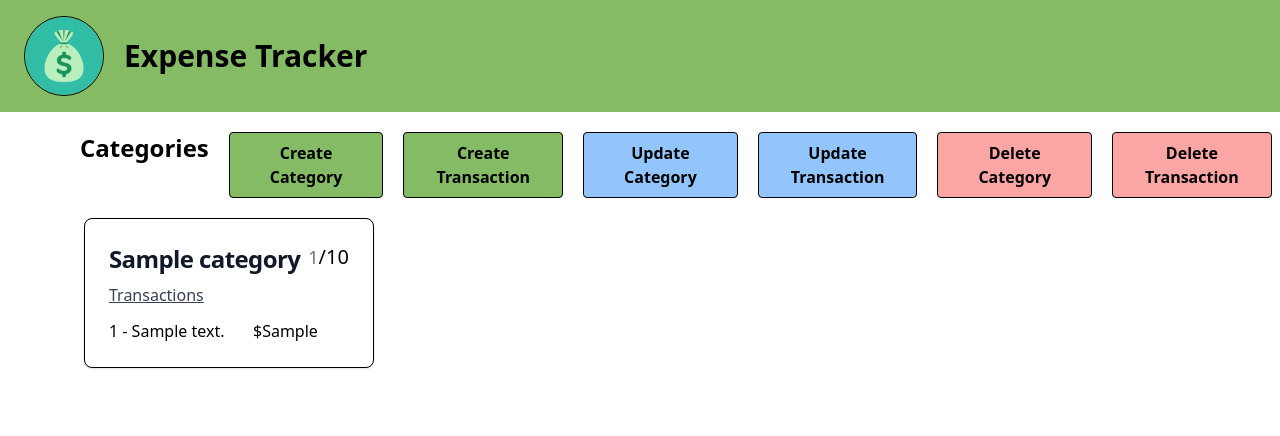
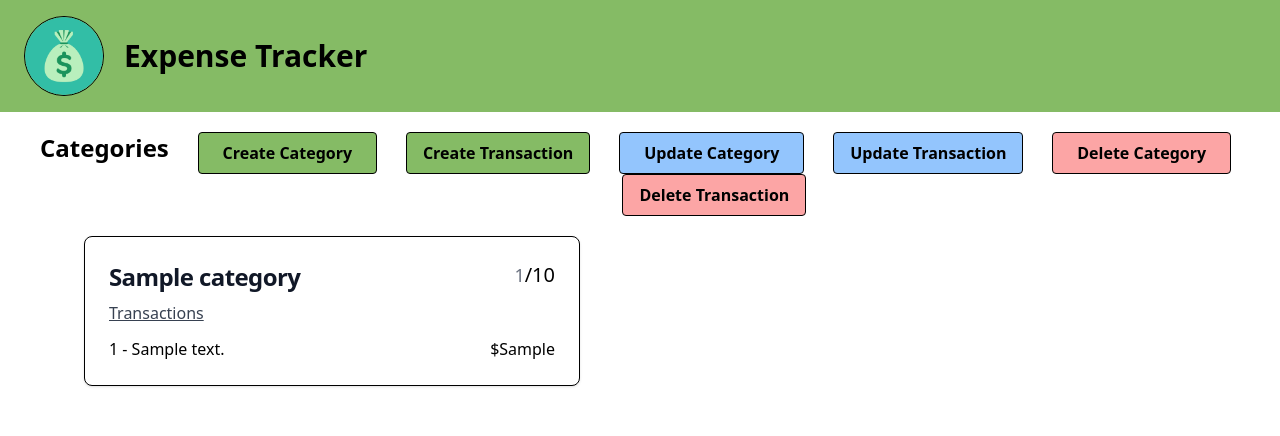
Before and after one commit to dharbo/490Project, a Flask app: template templates/home.html in a window 1280 px wide. Shown: the top 436 px of the page. Run offline with Flask 3, Linux system fonts and the light colour scheme; the template is opened without the code that fills it: most values are stand-ins (such as "Sample title", 1, 10 or a date in 2020); style sheets or scripts are compiled from the project's sources.

Commit message:
Added flex wrap to categories and buttons

```diff
--- a/templates/home.html
+++ b/templates/home.html
@@ -4,39 +4,39 @@
 
 <div class="m-5">
     <header class="m-5 flex justify-between">
-        <h2 class="font-semibold text-2xl ml-10">Categories</h2>
-        <div class="flex flex-row justify-evenly">
+        <h2 class="font-semibold text-2xl">Categories</h2>
+        <div class="flex flex-row justify-evenly flex-wrap">
             <button id="create-category"
-                class="ml-5 bg-[#85bb65] text-black font-bold py-2 px-10 border border-black hover:text-white hover:scale-125 rounded">
+                class="ml-5 bg-[#85bb65] text-black font-bold py-2 px-6 border border-black hover:text-white hover:scale-125 rounded">
                 Create Category
             </button>
-            <button id="add-transaction" class="ml-5 bg-[#85bb65] text-black font-bold py-2 px-8 border border-black hover:text-white hover:scale-125 rounded">
+            <button id="add-transaction" class="ml-5 bg-[#85bb65] text-black font-bold py-2 px-4 border border-black hover:text-white hover:scale-125 rounded">
                 Create Transaction
             </button>
             <button id="update-category"
-                class="ml-5 bg-blue-300 text-black font-bold py-2 px-10 border border-black hover:text-white hover:scale-125 rounded">
+                class="ml-5 bg-blue-300 text-black font-bold py-2 px-6 border border-black hover:text-white hover:scale-125 rounded">
                 Update Category
             </button>
-            <button id="update-transaction" class="ml-5 bg-blue-300 text-black font-bold py-2 px-8 border border-black hover:text-white hover:scale-125 rounded">
+            <button id="update-transaction" class="ml-5 bg-blue-300 text-black font-bold py-2 px-4 border border-black hover:text-white hover:scale-125 rounded">
                 Update Transaction
             </button>
             <button id="delete-category"
-                class="ml-5 bg-red-300 text-black font-bold py-2 px-10 border border-black hover:text-white hover:scale-125 rounded">
+                class="ml-5 bg-red-300 text-black font-bold py-2 px-6 border border-black hover:text-white hover:scale-125 rounded">
                 Delete Category
             </button>
-            <button id="delete-transaction" class="ml-5 bg-red-300 text-black font-bold py-2 px-8 border border-black hover:text-white hover:scale-125 rounded">
+            <button id="delete-transaction" class="ml-5 bg-red-300 text-black font-bold py-2 px-4 border border-black hover:text-white hover:scale-125 rounded">
                 Delete Transaction
             </button>
         </div>
     </header>
 
     <!-- HTML for the categories/transactions -->
-    <div class="flex">
+    <div class="flex flex-wrap">
 
         {% for category_name in user_expense_data['Category_Data'] %}
 
         <div
-            class="max-w-lg mx-16 p-6 bg-white border border-black rounded-lg shadow dark:bg-gray-800 dark:border-gray-700">
+            class="min-w-[40%] mb-5 mx-16 p-6 bg-white border border-black rounded-lg shadow dark:bg-gray-800 dark:border-gray-700">
             <div class="flex justify-between">
                 <h5 class="mb-2 mr-2 text-2xl font-bold tracking-tight text-gray-900 dark:text-white">{{ category_name }}</h5>
                 <div class="flex">
@@ -49,11 +49,11 @@
 
             <div id="transactions" class="flex flex-col h-full">
                 {% for transaction_id in user_expense_data['Category_Data'][category_name] %}
-                    <div class="flex flex-row h-full">
-                    {% if transaction_id != 'Total_Spent' and transaction_id != 'Budget_Amount' %}
-                    <p class="break-all w-36">{{ loop.index }} - {{ user_expense_data['Category_Data'][category_name][transaction_id]['Description'] }}</p>
-                    <p>${{ user_expense_data['Category_Data'][category_name][transaction_id]['Money_Spent'] }}</p>
-                    {% endif %}
+                    <div class="flex flex-row h-full justify-between">
+                        {% if transaction_id != 'Total_Spent' and transaction_id != 'Budget_Amount' %}
+                        <p class="break-all w-36">{{ loop.index }} - {{ user_expense_data['Category_Data'][category_name][transaction_id]['Description'] }}</p>
+                        <p>${{ user_expense_data['Category_Data'][category_name][transaction_id]['Money_Spent'] }}</p>
+                        {% endif %}
                     </div>
                 {% endfor %}
             </div>
```
